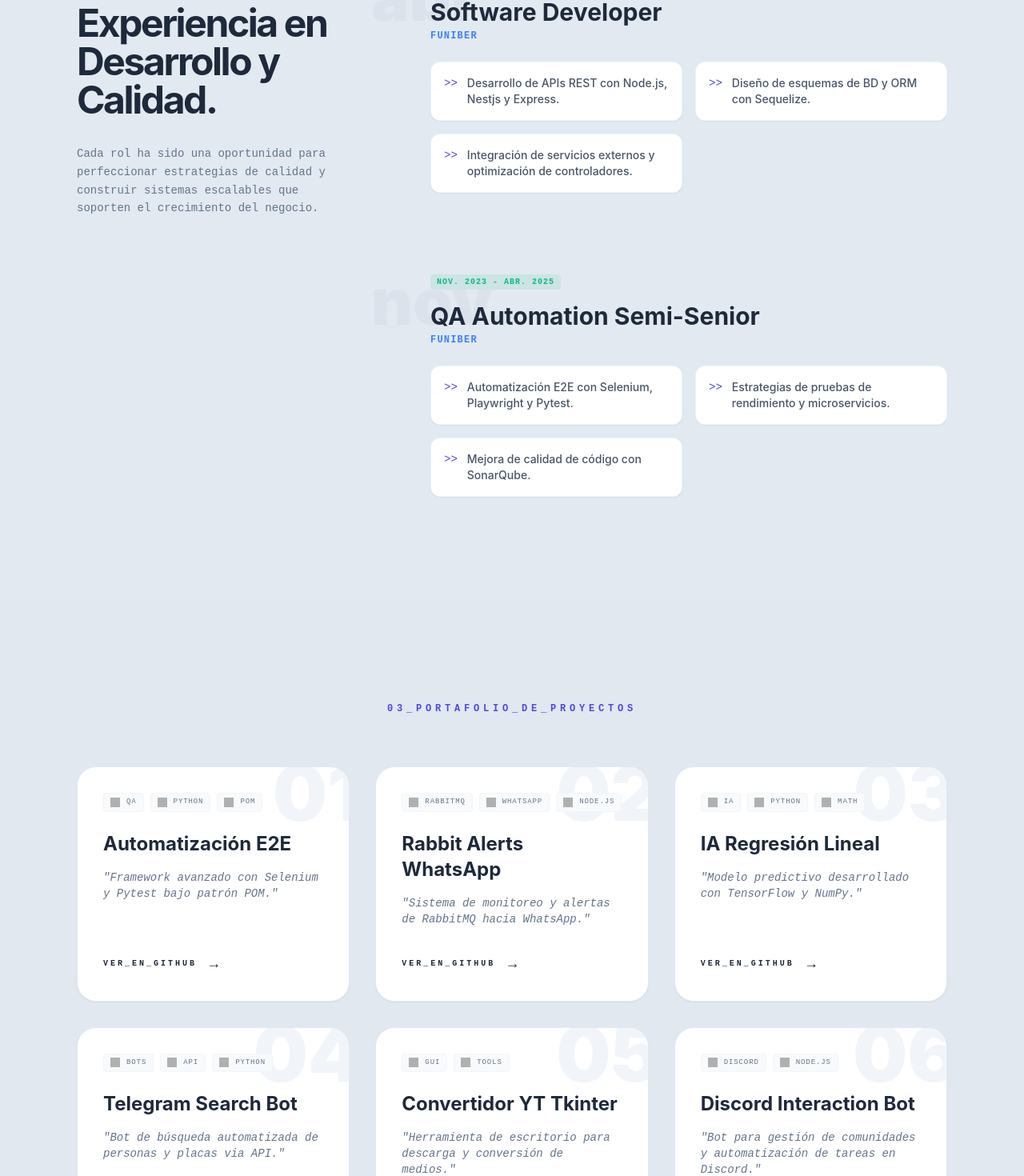
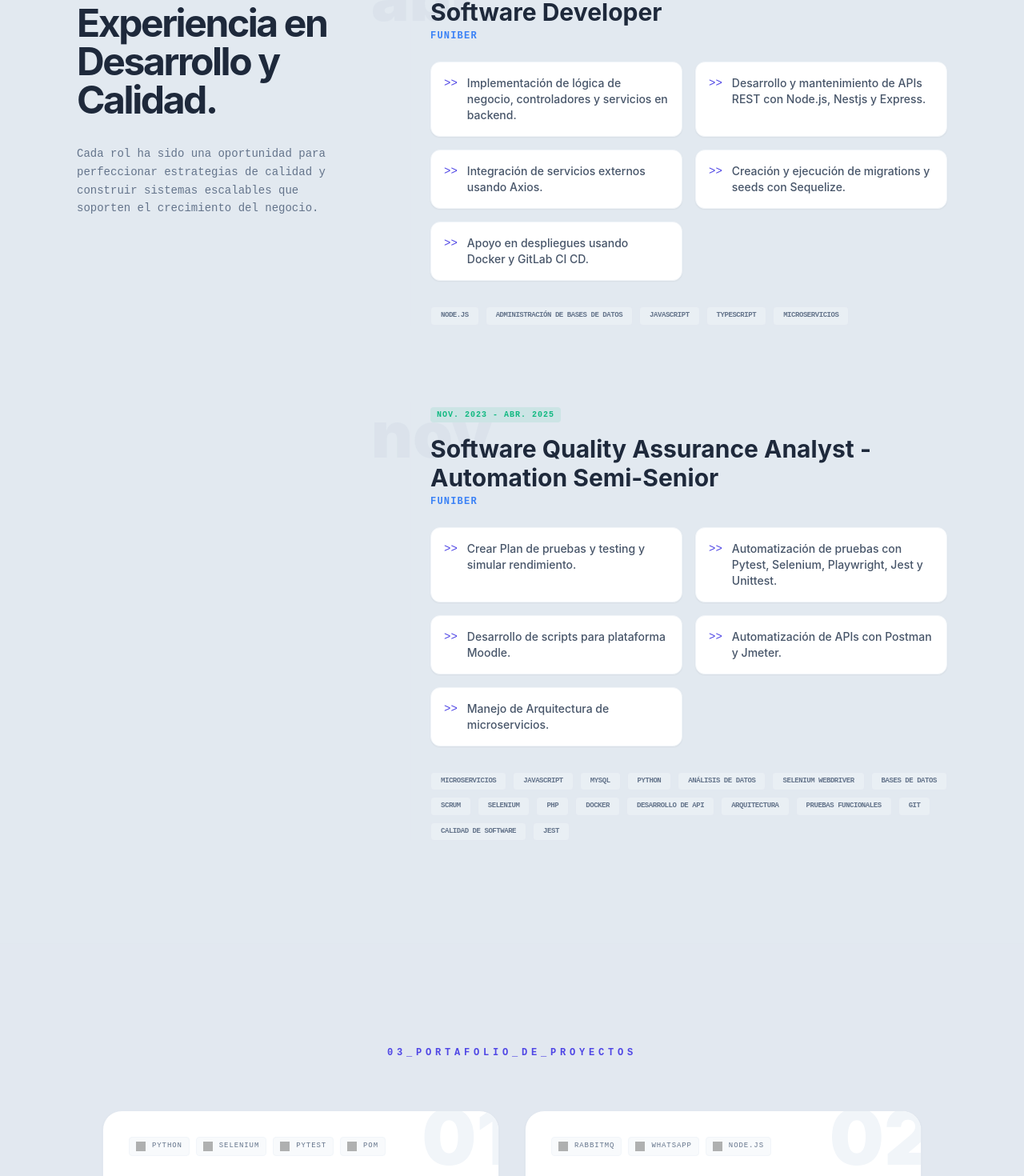
Before and after one commit to hramses1/portfolio, a Vue app: page /#/ in a window 1280 px wide. Shown: the part 1052-2522 px from the top of the page at 80% size. Built offline with nearby package versions, Linux system fonts and the light colour scheme; grey boxes are pictures that could not be loaded.

Commit message:
feat: align portfolio with core professional experience, link LinkedIn aptitudes to jobs, and clean up irrelevant projects

```diff
--- a/src/utils/profileData.js
+++ b/src/utils/profileData.js
@@ -1,5 +1,5 @@
 /**
- * Perfil Profesional Exhaustivo de Hector Arismendi.
+ * Perfil Profesional de Hector Arismendi.
  */
 export const profile = {
   identity: {
@@ -9,7 +9,7 @@ export const profile = {
     email: 'arismendiramses@gmail.com',
     phone: '+593-961613564',
     linkedin: 'https://www.linkedin.com/in/hector-arismendi-469551167/',
-    description: 'Ingeniero de Software con amplia trayectoria en el ciclo de vida del desarrollo. Especialista en Backend, QA Automation y Ciencia de Datos, con un enfoque fuerte en la arquitectura, el liderazgo técnico y la mejora continua.'
+    description: 'Ingeniero de Software especializado en el desarrollo de soluciones backend escalables y el aseguramiento de la calidad (QA) mediante frameworks de automatización robustos y arquitectura de microservicios.'
   },
 
   education: [
@@ -31,7 +31,6 @@ export const profile = {
     { title: 'Liderazgo: Gerencia en Tecnología', issuer: 'Udemy', date: '2023', category: 'Liderazgo', icon: 'udemy' },
     { title: 'Product Owner esencial', issuer: 'LinkedIn', date: '2024', category: 'Gestión', icon: 'linkedin' },
     { title: 'Fundamentos de análisis empresarial', issuer: 'Microsoft', date: '2024', category: 'Negocio', icon: 'microsoft' },
-    { title: 'Aprende Data Science: Conceptos Básicos', issuer: 'LinkedIn', date: '2024', category: 'Datos', icon: 'linkedin' },
     { title: 'Python Beyond The Basics', issuer: 'Udemy', date: '2021', category: 'Desarrollo', icon: 'python' },
     { title: 'Cloud Computing', issuer: 'Google', date: '2022', category: 'Cloud', icon: 'google' },
     { title: 'Analista Junior GeneXus 17', issuer: 'GeneXus', date: '2021', category: 'Desarrollo', icon: 'genexus' }
@@ -44,14 +43,11 @@ export const profile = {
       { name: 'TypeScript', level: 85, icon: 'typescript' },
       { name: 'Python', level: 95, icon: 'python' },
       { name: 'NestJS', level: 85, icon: 'nestjs' },
-      { name: 'Express.js', level: 90, icon: 'express' },
-      { name: 'PHP', level: 75, icon: 'php' },
-      { name: 'Flask / FastAPI', level: 80, icon: 'fastapi' }
+      { name: 'Express.js', level: 90, icon: 'express' }
     ],
     frontend: [
       { name: 'Vue', level: 85, icon: 'vuedotjs' },
       { name: 'React.js', level: 70, icon: 'react' },
-      { name: 'Bootstrap', level: 80, icon: 'bootstrap' },
       { name: 'HTML5', level: 95, icon: 'html5' }
     ],
     testing: [
@@ -60,21 +56,13 @@ export const profile = {
       { name: 'Playwright', level: 85, icon: 'playwright' },
       { name: 'Cypress', level: 85, icon: 'cypress' },
       { name: 'Jest', level: 80, icon: 'jest' },
-      { name: 'Postman', level: 90, icon: 'postman' },
-      { name: 'SonarQube', level: 80, icon: 'sonarqube' }
-    ],
-    dataIA: [
-      { name: 'TensorFlow', level: 75, icon: 'tensorflow' },
-      { name: 'NumPy', level: 85, icon: 'numpy' },
-      { name: 'Pandas', level: 85, icon: 'pandas' },
-      { name: 'Matplotlib', level: 80, icon: 'matplotlib' }
+      { name: 'Postman', level: 90, icon: 'postman' }
     ],
     databases: [
       { name: 'MySQL', level: 90, icon: 'mysql' },
       { name: 'SQL Server', level: 85, icon: 'microsoftsqlserver' },
       { name: 'MongoDB', level: 80, icon: 'mongodb' },
-      { name: 'Sequelize', level: 90, icon: 'sequelize' },
-      { name: 'SQLAlchemy', level: 85, icon: 'python' }
+      { name: 'Sequelize', level: 90, icon: 'sequelize' }
     ],
     devops: [
       { name: 'Docker', level: 80, icon: 'docker' },
@@ -86,8 +74,7 @@ export const profile = {
 
   softSkills: [
     'Liderazgo de Equipos', 'Capacidad de Análisis', 'Resolución de Problemas',
-    'Adaptación al Cambio', 'Trabajo en Equipo', 'Obtención de Requisitos',
-    'Gestión de Proyectos', 'Comunicación Efectiva'
+    'Adaptación al Cambio', 'Trabajo en Equipo', 'Gestión de Proyectos'
   ],
 
   experience: [
@@ -96,20 +83,26 @@ export const profile = {
       role: 'Software Developer',
       period: 'abr. 2025 - actualidad',
       achievements: [
-        'Desarrollo de APIs REST con Node.js, Nestjs y Express.',
-        'Diseño de esquemas de BD y ORM con Sequelize.',
-        'Integración de servicios externos y optimización de controladores.'
-      ]
+        'Implementación de lógica de negocio, controladores y servicios en backend.',
+        'Desarrollo y mantenimiento de APIs REST con Node.js, Nestjs y Express.',
+        'Integración de servicios externos usando Axios.',
+        'Creación y ejecución de migrations y seeds con Sequelize.',
+        'Apoyo en despliegues usando Docker y GitLab CI CD.'
+      ],
+      aptitudes: ['Node.js', 'Administración de bases de datos', 'JavaScript', 'TypeScript', 'Microservicios']
     },
     {
       company: 'FUNIBER',
-      role: 'QA Automation Semi-Senior',
+      role: 'Software Quality Assurance Analyst - Automation Semi-Senior',
       period: 'nov. 2023 - abr. 2025',
       achievements: [
-        'Automatización E2E con Selenium, Playwright y Pytest.',
-        'Estrategias de pruebas de rendimiento y microservicios.',
-        'Mejora de calidad de código con SonarQube.'
-      ]
+        'Crear Plan de pruebas y testing y simular rendimiento.',
+        'Automatización de pruebas con Pytest, Selenium, Playwright, Jest y Unittest.',
+        'Desarrollo de scripts para plataforma Moodle.',
+        'Automatización de APIs con Postman y Jmeter.',
+        'Manejo de Arquitectura de microservicios.'
+      ],
+      aptitudes: ['Microservicios', 'JavaScript', 'MySQL', 'Python', 'Análisis de datos', 'Selenium WebDriver', 'Bases de datos', 'Scrum', 'Selenium', 'PHP', 'Docker', 'Desarrollo de API', 'Arquitectura', 'Pruebas funcionales', 'Git', 'Calidad de software', 'Jest']
     }
   ],
 
@@ -119,42 +112,46 @@ export const profile = {
       name: 'Automatización E2E',
       description: 'Framework avanzado con Selenium y Pytest bajo patrón POM.',
       github: 'https://github.com/hramses1/automationE2E',
-      tags: [{ name: 'QA', icon: 'testcafe' }, { name: 'Python', icon: 'python' }, { name: 'POM', icon: 'robotframework' }]
+      tags: [
+        { name: 'Python', icon: 'python' },
+        { name: 'Selenium', icon: 'selenium' },
+        { name: 'Pytest', icon: 'pytest' },
+        { name: 'POM', icon: 'robotframework' }
+      ]
     },
     {
       id: 2,
-      name: 'Rabbit Alerts WhatsApp',
+      name: 'Alertas de Rabbit para WhatsApp',
       description: 'Sistema de monitoreo y alertas de RabbitMQ hacia WhatsApp.',
       github: 'https://github.com/hramses1/Rabbit-Alerts',
-      tags: [{ name: 'RabbitMQ', icon: 'rabbitmq' }, { name: 'WhatsApp', icon: 'whatsapp' }, { name: 'Node.js', icon: 'nodedotjs' }]
+      tags: [
+        { name: 'RabbitMQ', icon: 'rabbitmq' },
+        { name: 'WhatsApp', icon: 'whatsapp' },
+        { name: 'Node.js', icon: 'nodedotjs' }
+      ]
     },
     {
       id: 3,
-      name: 'IA Regresión Lineal',
-      description: 'Modelo predictivo desarrollado con TensorFlow y NumPy.',
-      github: 'https://github.com/hramses1',
-      tags: [{ name: 'IA', icon: 'tensorflow' }, { name: 'Python', icon: 'python' }, { name: 'Math', icon: 'numpy' }]
+      name: 'Telegram Search Bot',
+      description: 'Bot de búsqueda automatizada de personas y placas via API.',
+      github: 'https://github.com/hramses1/bot-telegram-search-person-ec',
+      tags: [
+        { name: 'Python', icon: 'python' },
+        { name: 'Telegram', icon: 'telegram' },
+        { name: 'API', icon: 'postman' }
+      ]
     },
     {
       id: 4,
-      name: 'Telegram Search Bot',
-      description: 'Bot de búsqueda automatizada de personas y placas via API.',
-      github: 'https://github.com/hramses1/bot-telegram-search-person-ec',
-      tags: [{ name: 'Bots', icon: 'telegram' }, { name: 'API', icon: 'postman' }, { name: 'Python', icon: 'python' }]
-    },
-    {
-      id: 5,
-      name: 'Convertidor YT Tkinter',
-      description: 'Herramienta de escritorio para descarga y conversión de medios.',
-      github: 'https://github.com/hramses1',
-      tags: [{ name: 'GUI', icon: 'python' }, { name: 'Tools', icon: 'python' }]
-    },
-    {
-      id: 6,
-      name: 'Discord Interaction Bot',
-      description: 'Bot para gestión de comunidades y automatización de tareas en Discord.',
-      github: 'https://github.com/hramses1',
-      tags: [{ name: 'Discord', icon: 'discord' }, { name: 'Node.js', icon: 'nodedotjs' }]
+      name: 'API Gestión Usuarios Moodle',
+      description: 'API para administración de usuarios y matriculaciones en Moodle.',
+      github: 'https://github.com/hramses1/create-user-moodle-api',
+      tags: [
+        { name: 'Node.js', icon: 'nodedotjs' },
+        { name: 'Moodle', icon: 'moodle' },
+        { name: 'API', icon: 'postman' },
+        { name: 'CRUD', icon: 'express' }
+      ]
     }
   ]
 }
--- a/src/views/SystemHome.vue
+++ b/src/views/SystemHome.vue
@@ -44,7 +44,7 @@ const scrollToSection = (id) => {
           </button>
           <div class="flex items-center gap-4 px-6 py-4 sm:py-0 border border-slate-200 bg-white rounded-full w-full sm:w-auto justify-center shadow-sm">
             <span class="w-2 h-2 rounded-full bg-tech-success animate-pulse"></span>
-            <span class="text-[9px] md:text-[10px] font-mono text-slate-500 tracking-widest uppercase text-center font-bold">Recibiendo_Nuevos_Sprints</span>
+            <span class="text-[9px] md:text-[10px] font-mono text-slate-500 tracking-widest uppercase text-center font-bold">Disponible_para_proyectos</span>
           </div>
         </div>
       </div>
@@ -62,7 +62,7 @@ const scrollToSection = (id) => {
             </p>
           </div>
           <div class="lg:w-2/3 space-y-16 md:space-y-24">
-            <div v-for="exp in profile.experience" :key="exp.company" class="relative group">
+            <div v-for="exp in profile.experience" :key="exp.period" class="relative group">
               <div class="absolute -left-4 md:-left-12 -top-4 md:top-0 text-6xl md:text-[80px] font-black text-slate-300/30 select-none pointer-events-none group-hover:text-tech-primary/5 transition-colors">
                 {{ exp.period.split(' ')[0] }}
               </div>
@@ -72,12 +72,21 @@ const scrollToSection = (id) => {
                   <h4 class="text-2xl md:text-3xl font-bold text-tech-text mt-4 leading-tight">{{ exp.role }}</h4>
                   <p class="text-tech-info font-mono text-xs uppercase tracking-widest mt-1 font-bold">{{ exp.company }}</p>
                 </div>
-                <ul class="grid grid-cols-1 md:grid-cols-2 gap-3 md:gap-4 ml-6">
+
+                <!-- Achievements -->
+                <ul class="grid grid-cols-1 md:grid-cols-2 gap-3 md:gap-4 ml-6 mb-8">
                   <li v-for="ach in exp.achievements" :key="ach" class="text-[13px] md:text-sm text-slate-600 flex gap-3 p-4 bg-white border border-slate-100 rounded-xl group-hover:shadow-md transition-all shadow-sm font-medium">
                     <span class="text-tech-primary font-mono shrink-0">>></span>
                     <span>{{ ach }}</span>
                   </li>
                 </ul>
+
+                <!-- Aptitudes vinculadas -->
+                <div class="ml-6 flex flex-wrap gap-2">
+                  <span v-for="apt in exp.aptitudes" :key="apt" class="px-3 py-1 bg-slate-100/50 border border-slate-200 rounded text-[9px] font-mono text-slate-500 uppercase font-bold tracking-tighter">
+                    {{ apt }}
+                  </span>
+                </div>
               </div>
             </div>
           </div>
@@ -89,7 +98,7 @@ const scrollToSection = (id) => {
     <section id="projects" class="min-h-screen py-20 md:py-32 px-6 md:px-12 lg:px-24 bg-tech-bg">
       <div class="max-w-7xl mx-auto">
         <h3 class="text-xs font-mono text-tech-primary tracking-[0.4em] uppercase mb-12 md:mb-16 text-center font-bold">03_PORTAFOLIO_DE_PROYECTOS</h3>
-        <div class="grid grid-cols-1 md:grid-cols-2 lg:grid-cols-3 gap-6 md:gap-8">
+        <div class="grid grid-cols-1 md:grid-cols-2 lg:grid-cols-2 gap-6 md:gap-8 max-w-5xl mx-auto">
           <div v-for="project in profile.projects" :key="project.id"
                class="group p-6 md:p-8 border border-slate-200 bg-white rounded-3xl hover:border-tech-primary/30 transition-all duration-500 flex flex-col justify-between h-full relative overflow-hidden shadow-sm hover:shadow-xl">
             <div class="absolute -right-4 -top-4 text-6xl md:text-8xl font-black text-slate-100 group-hover:text-slate-200 transition-colors pointer-events-none select-none">
@@ -122,7 +131,7 @@ const scrollToSection = (id) => {
         <h3 class="text-xs font-mono text-tech-primary tracking-[0.4em] uppercase mb-12 md:mb-16 text-center font-bold">04_STACK_TÉCNICO_SENIOR</h3>
 
         <div class="grid grid-cols-1 sm:grid-cols-2 lg:grid-cols-3 gap-8 md:gap-12">
-          <!-- Backend & Frontend -->
+          <!-- Desarrollo Core -->
           <div class="p-6 md:p-8 border border-slate-200 bg-white rounded-3xl relative overflow-hidden group shadow-sm">
             <h4 class="text-xl md:text-2xl font-bold text-tech-text mb-8 flex items-center gap-4">
               <span class="w-8 h-8 rounded-lg bg-tech-info/10 flex items-center justify-center text-tech-info text-sm">λ</span>
@@ -130,18 +139,9 @@ const scrollToSection = (id) => {
             </h4>
             <div class="space-y-8">
               <div>
-                <p class="text-[9px] font-mono text-slate-400 mb-4 tracking-widest uppercase font-bold">Backend</p>
+                <p class="text-[9px] font-mono text-slate-400 mb-4 tracking-widest uppercase font-bold">Backend & Frontend</p>
                 <div class="flex flex-wrap gap-3">
-                  <div v-for="s in profile.skills.backend" :key="s.name" class="px-3 py-1.5 bg-slate-50 border border-slate-100 rounded-full text-[10px] font-mono text-slate-600 flex items-center gap-2 group/skill hover:shadow-sm transition-all">
-                    <img v-if="s.icon" :src="`https://cdn.simpleicons.org/${s.icon}`" class="w-3.5 h-3.5" alt="" />
-                    {{ s.name }}
-                  </div>
-                </div>
-              </div>
-              <div>
-                <p class="text-[9px] font-mono text-slate-400 mb-4 tracking-widest uppercase font-bold">Frontend</p>
-                <div class="flex flex-wrap gap-3">
-                  <div v-for="s in profile.skills.frontend" :key="s.name" class="px-3 py-1.5 bg-slate-50 border border-slate-100 rounded-full text-[10px] font-mono text-slate-600 flex items-center gap-2">
+                  <div v-for="s in [...profile.skills.backend, ...profile.skills.frontend]" :key="s.name" class="px-3 py-1.5 bg-slate-50 border border-slate-100 rounded-full text-[10px] font-mono text-slate-600 flex items-center gap-2 group/skill hover:shadow-sm transition-all">
                     <img v-if="s.icon" :src="`https://cdn.simpleicons.org/${s.icon}`" class="w-3.5 h-3.5" alt="" />
                     {{ s.name }}
                   </div>
@@ -182,14 +182,14 @@ const scrollToSection = (id) => {
                   <div v-for="s in profile.skills.databases" :key="s.name" class="flex items-center gap-2 bg-slate-50 px-2 py-1 rounded border border-slate-100 shadow-sm">
                     <img v-if="s.icon === 'microsoftsqlserver'" src="https://cdn.jsdelivr.net/npm/simple-icons@11.6.0/icons/microsoftsqlserver.svg" class="w-3.5 h-3.5" alt="" />
                     <img v-else-if="s.icon" :src="`https://cdn.simpleicons.org/${s.icon}`" class="w-3.5 h-3.5" alt="" />
-                    <span class="text-[10px] font-mono text-slate-500">/ {{ s.name }}</span>
+                    <span class="text-[10px] font-mono text-slate-500 font-bold">/ {{ s.name }}</span>
                   </div>
                 </div>
               </div>
             </div>
           </div>
 
-          <!-- Data Science & DevOps -->
+          <!-- DevOps & Soft Skills -->
           <div class="p-6 md:p-8 border border-slate-200 bg-white rounded-3xl relative overflow-hidden group sm:col-span-2 lg:col-span-1 shadow-sm">
             <h4 class="text-xl md:text-2xl font-bold text-tech-text mb-8 flex items-center gap-4">
               <span class="w-8 h-8 rounded-lg bg-tech-infra/10 flex items-center justify-center text-tech-infra text-sm">⌬</span>
@@ -197,28 +197,18 @@ const scrollToSection = (id) => {
             </h4>
             <div class="space-y-8">
               <div>
-                <p class="text-[9px] font-mono text-slate-400 mb-4 tracking-widest uppercase font-bold">Data Science & IA</p>
-                <div class="flex flex-wrap gap-3">
-                  <div v-for="s in profile.skills.dataIA" :key="s.name" class="flex items-center gap-2 bg-tech-info/5 px-2 py-1 rounded border border-tech-info/10">
-                    <img v-if="s.icon" :src="`https://cdn.simpleicons.org/${s.icon}`" class="w-3.5 h-3.5" alt="" />
-                    <span class="text-[10px] font-mono text-tech-info font-bold">{{ s.name }}</span>
-                  </div>
-                </div>
-              </div>
-              <div>
                 <p class="text-[9px] font-mono text-slate-400 mb-4 tracking-widest uppercase font-bold">DevOps & Infra</p>
                 <div class="flex flex-wrap gap-3">
-                  <div v-for="s in profile.skills.devops" :key="s.name" class="px-3 py-1 bg-tech-infra/5 border border-tech-infra/10 rounded text-[9px] font-mono text-tech-infra uppercase flex items-center gap-2 font-bold shadow-sm">
+                  <div v-for="s in profile.skills.devops" :key="s.name" class="px-3 py-1 bg-white border border-slate-100 rounded text-[9px] font-mono text-tech-infra uppercase flex items-center gap-2 font-bold shadow-sm">
                     <img v-if="s.icon" :src="`https://cdn.simpleicons.org/${s.icon}`" class="w-3.5 h-3.5" alt="" />
                     {{ s.name }}
                   </div>
                 </div>
               </div>
-              <!-- Soft Skills -->
               <div>
                 <p class="text-[9px] font-mono text-slate-400 mb-4 tracking-widest uppercase font-bold">Aptitudes Interpersonales</p>
                 <div class="flex flex-wrap gap-2">
-                  <span v-for="skill in profile.softSkills" :key="skill" class="text-[9px] font-mono text-slate-500 bg-white px-2 py-1 rounded border border-slate-100 uppercase tracking-tighter">
+                  <span v-for="skill in profile.softSkills" :key="skill" class="text-[9px] font-mono text-slate-500 bg-slate-50 px-2 py-1 rounded border border-slate-100 uppercase tracking-tighter font-bold shadow-sm">
                     {{ skill }}
                   </span>
                 </div>
```
